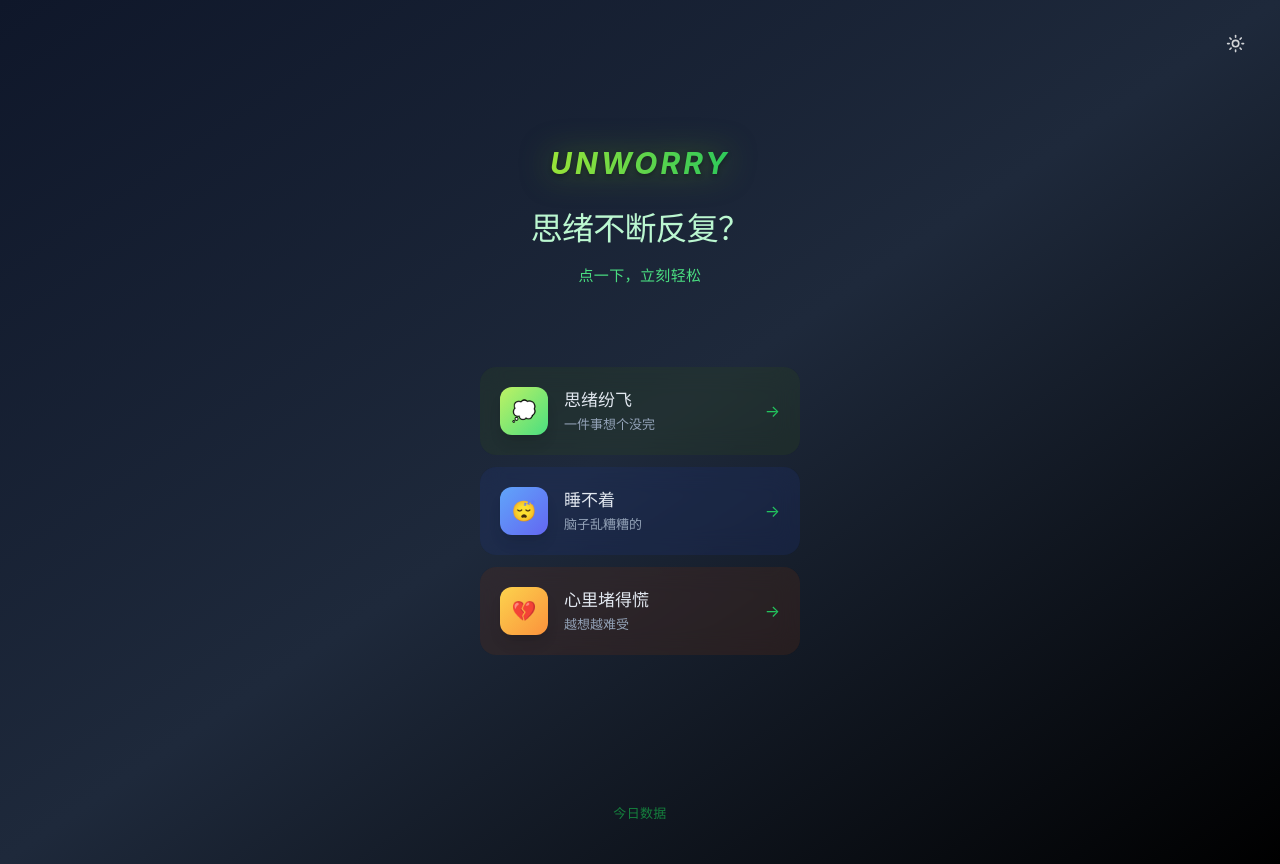
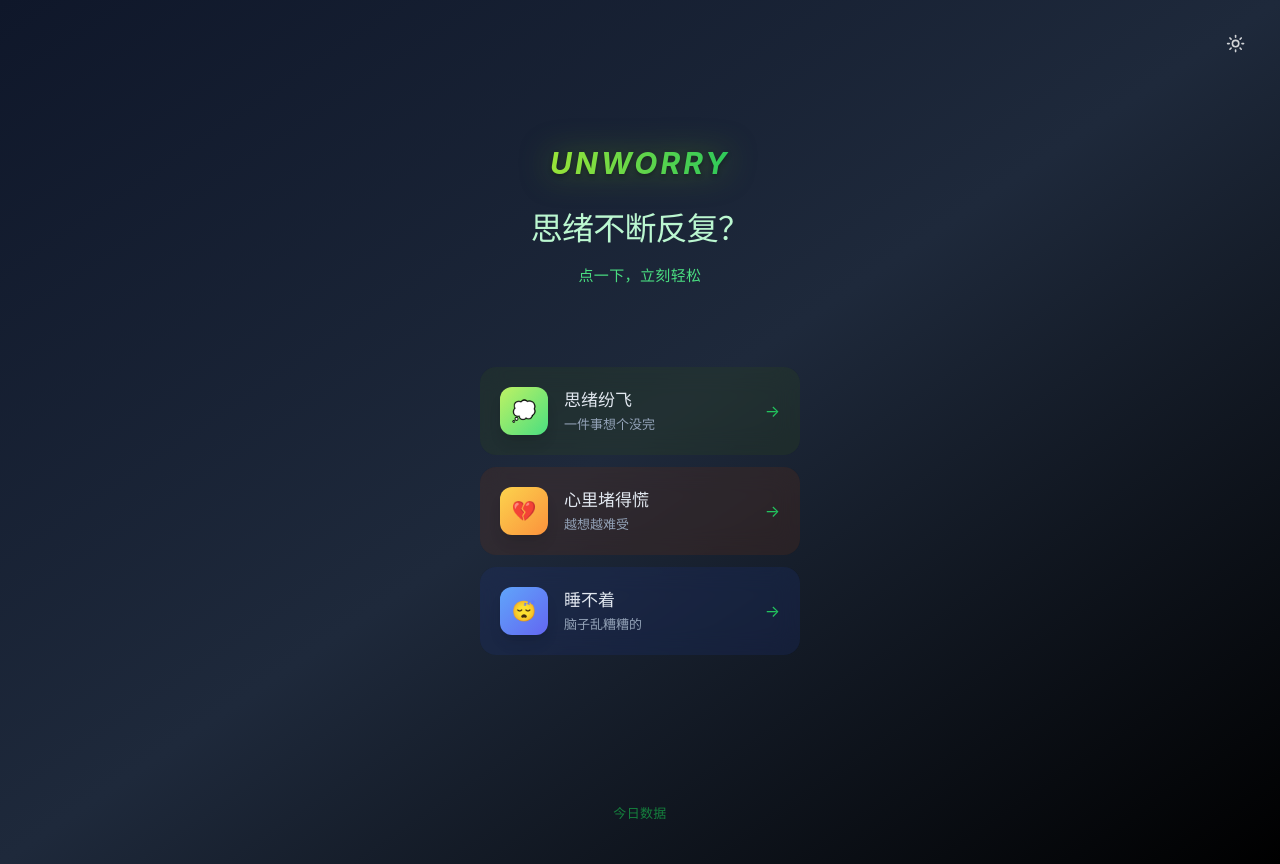
Before and after one commit to JxLeoo/Qingxu, a React (Vite) app: page / in a window 1280 px wide. Built offline with nearby package versions, Linux system fonts and the light colour scheme; a web font is replaced by a local one.

Commit message:
refactor: Adjust tab order on homepage

```diff
--- a/src/pages/HomePage.tsx
+++ b/src/pages/HomePage.tsx
@@ -17,6 +17,15 @@ const scenarios = [
     cardClassName: 'bg-lime-100/60 hover:bg-lime-200/60 border-lime-200/80 dark:bg-lime-900/20 dark:hover:bg-lime-900/40 dark:border-lime-800/50'
   },
   {
+    id: 'emotion',
+    path: '/emotion/intro',
+    emoji: '💔',
+    title: '心里堵得慌',
+    description: '越想越难受',
+    accent: 'from-amber-300 to-orange-400',
+    cardClassName: 'bg-amber-100/60 hover:bg-amber-200/60 border-amber-200/80 dark:bg-amber-900/20 dark:hover:bg-amber-900/40 dark:border-amber-800/50'
+  },
+  {
     id: 'insomnia',
     path: '/insomnia/relax',
     emoji: '😴',
@@ -24,15 +33,6 @@ const scenarios = [
     description: '脑子乱糟糟的',
     accent: 'from-blue-400 to-indigo-500',
     cardClassName: 'bg-blue-200/60 hover:bg-blue-300/60 border-blue-300/80 dark:bg-blue-900/20 dark:hover:bg-blue-900/40 dark:border-blue-800/50'
-  },
-  {
-    id: 'emotion',
-    path: '/emotion/intro',
-    emoji: '💔',
-    title: '心里堵得慌',
-    description: '越想越难受',
-    accent: 'from-amber-300 to-orange-400',
-    cardClassName: 'bg-amber-100/60 hover:bg-amber-200/60 border-amber-200/80 dark:bg-amber-900/20 dark:hover:bg-amber-900/40 dark:border-amber-800/50'
   },
 ]
 
```
